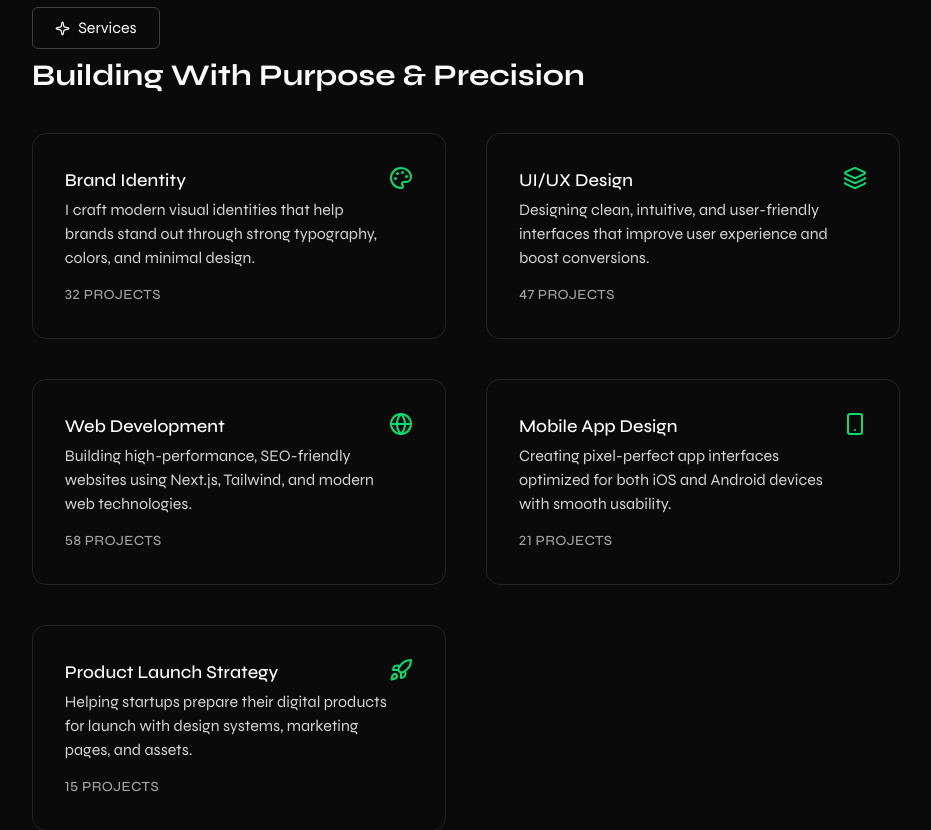
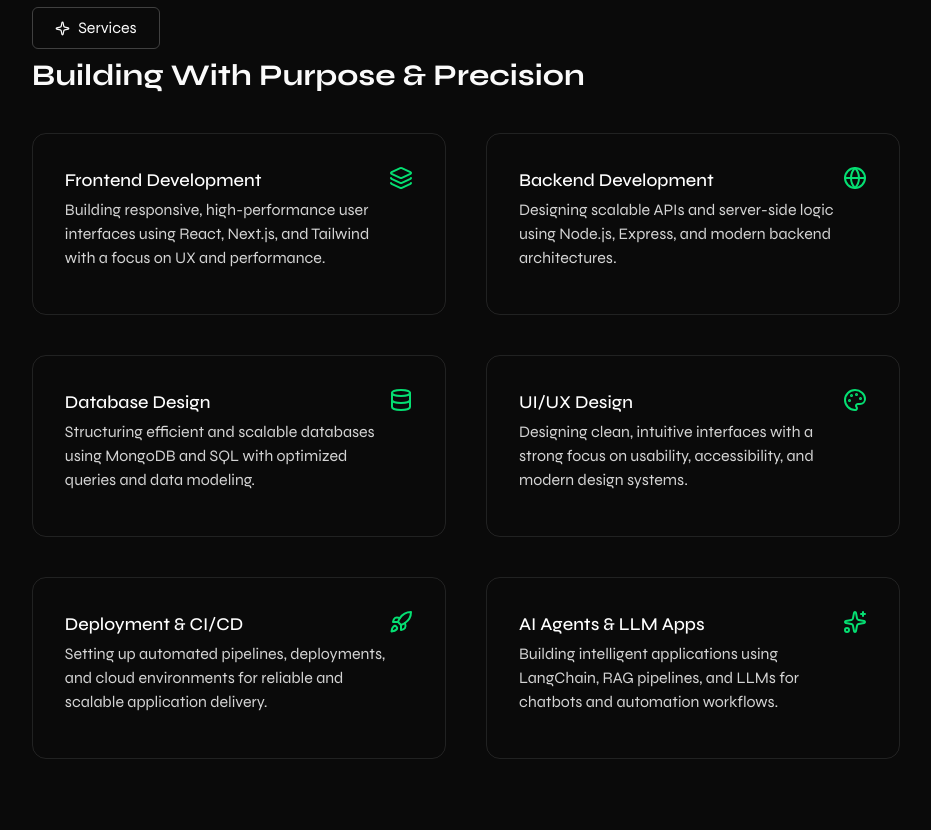
Before and after one commit to hamid-rehman-X6/my-portfolio, a React (Vite) app: page / in a window 1280 px wide. Shown: the part 2240-3070 px from the top of the page, without its empty margins (340-1271 px from the left). Built offline with nearby package versions, Linux system fonts and the light colour scheme.

Commit message:
Update services section

```diff
--- a/src/constants/index.tsx
+++ b/src/constants/index.tsx
@@ -16,6 +16,7 @@
  */
 import {
   Briefcase,
+  Database,
   FileText,
   Globe,
   Home,
@@ -25,7 +26,7 @@
   Palette,
   Rocket,
   Settings,
-  Smartphone,
+  Sparkles,
   User,
 } from 'lucide-react';
 
@@ -205,34 +206,40 @@
 
 const services: ServiceType[] = [
   {
-    title: 'Brand Identity',
-    desc: 'I craft modern visual identities that help brands stand out through strong typography, colors, and minimal design.',
-    projects: '32 Projects',
+    title: 'Frontend Development',
+    desc: 'Building responsive, high-performance user interfaces using React, Next.js, and Tailwind with a focus on UX and performance.',
+    projects: '',
+    icon: <Layers className='h-6 w-6 text-green-400' />,
+  },
+  {
+    title: 'Backend Development',
+    desc: 'Designing scalable APIs and server-side logic using Node.js, Express, and modern backend architectures.',
+    projects: '',
+    icon: <Globe className='h-6 w-6 text-green-400' />,
+  },
+  {
+    title: 'Database Design',
+    desc: 'Structuring efficient and scalable databases using MongoDB and SQL with optimized queries and data modeling.',
+    projects: '',
+    icon: <Database className='h-6 w-6 text-green-400' />,
+  },
+  {
+    title: 'UI/UX Design',
+    desc: 'Designing clean, intuitive interfaces with a strong focus on usability, accessibility, and modern design systems.',
+    projects: '',
     icon: <Palette className='h-6 w-6 text-green-400' />,
   },
   {
-    title: 'UI/UX Design',
-    desc: 'Designing clean, intuitive, and user-friendly interfaces that improve user experience and boost conversions.',
-    projects: '47 Projects',
-    icon: <Layers className='h-6 w-6 text-green-400' />,
+    title: 'Deployment & CI/CD',
+    desc: 'Setting up automated pipelines, deployments, and cloud environments for reliable and scalable application delivery.',
+    projects: '',
+    icon: <Rocket className='h-6 w-6 text-green-400' />,
   },
   {
-    title: 'Web Development',
-    desc: 'Building high-performance, SEO-friendly websites using Next.js, Tailwind, and modern web technologies.',
-    projects: '58 Projects',
-    icon: <Globe className='h-6 w-6 text-green-400' />,
-  },
-  {
-    title: 'Mobile App Design',
-    desc: 'Creating pixel-perfect app interfaces optimized for both iOS and Android devices with smooth usability.',
-    projects: '21 Projects',
-    icon: <Smartphone className='h-6 w-6 text-green-400' />,
-  },
-  {
-    title: 'Product Launch Strategy',
-    desc: 'Helping startups prepare their digital products for launch with design systems, marketing pages, and assets.',
-    projects: '15 Projects',
-    icon: <Rocket className='h-6 w-6 text-green-400' />,
+    title: 'AI Agents & LLM Apps',
+    desc: 'Building intelligent applications using LangChain, RAG pipelines, and LLMs for chatbots and automation workflows.',
+    projects: '',
+    icon: <Sparkles className='h-6 w-6 text-green-400' />,
   },
 ];
 
```
